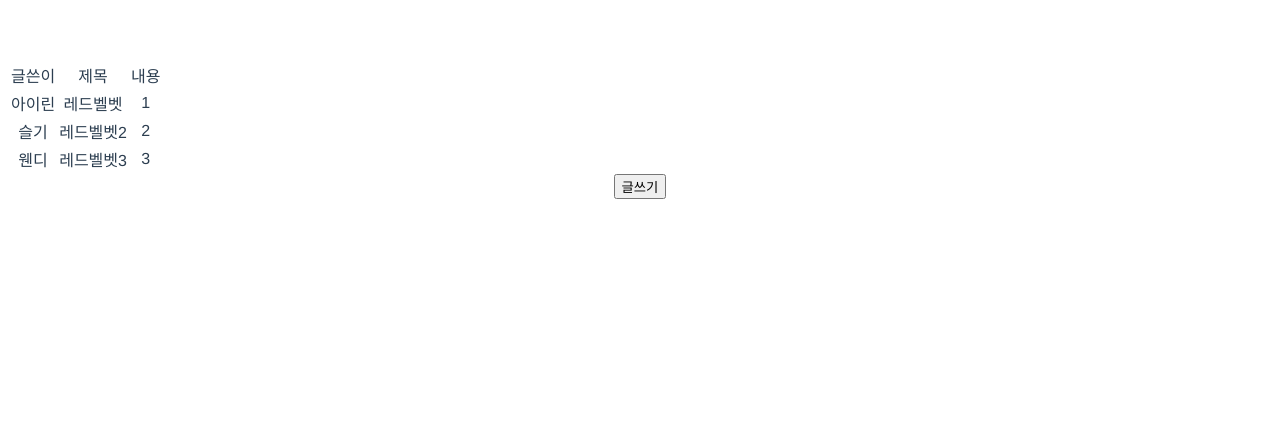
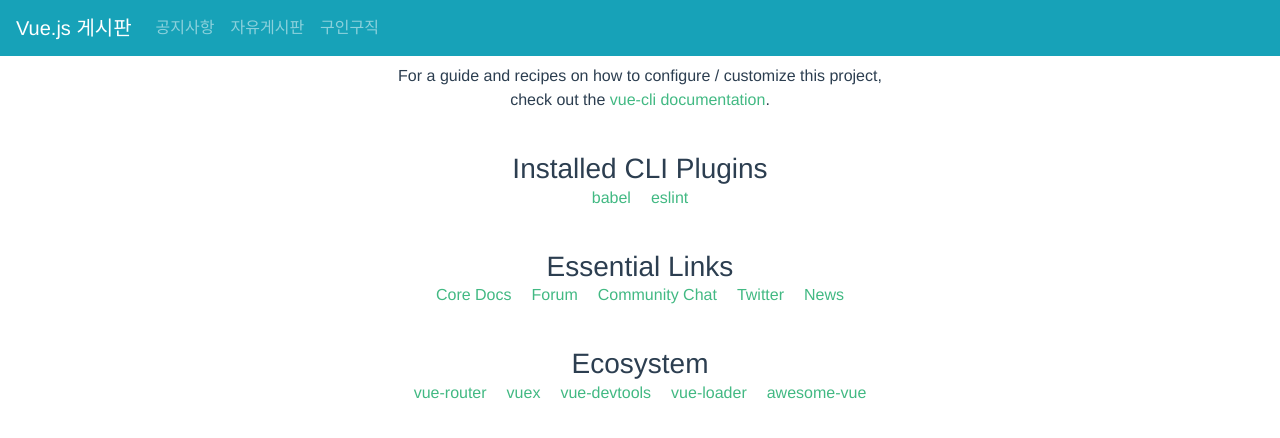
Before and after one commit to yuns111/board-fe, a Vue app: page / in a window 1280 px wide. Shown: the top 438 px of the page. Built offline with nearby package versions, Linux system fonts and the light colour scheme.

Commit message:
bootstrap-vue 적용 - header 추가 - 조회 추가

```diff
--- a/package.json
+++ b/package.json
@@ -8,6 +8,8 @@
     "lint": "vue-cli-service lint"
   },
   "dependencies": {
+    "bootstrap": "^4.3.1",
+    "bootstrap-vue": "^2.1.0",
     "core-js": "^2.6.5",
     "vue": "^2.6.10",
     "vue-router": "^3.0.3",
--- a/public/index.html
+++ b/public/index.html
@@ -5,11 +5,11 @@
     <meta http-equiv="X-UA-Compatible" content="IE=edge">
     <meta name="viewport" content="width=device-width,initial-scale=1.0">
     <link rel="icon" href="<%= BASE_URL %>favicon.ico">
-    <title>notice-fe</title>
+    <title>board-fe</title>
   </head>
   <body>
     <noscript>
-      <strong>We're sorry but notice-fe doesn't work properly without JavaScript enabled. Please enable it to continue.</strong>
+      <strong>We're sorry but board-fe doesn't work properly without JavaScript enabled. Please enable it to continue.</strong>
     </noscript>
     <div id="app"></div>
     <!-- built files will be auto injected -->
--- a/src/App.vue
+++ b/src/App.vue
@@ -1,11 +1,20 @@
 <template>
   <div id="app">
     <div id="nav">
-        <router-view/>
+        <header-component />
+		<router-view />
     </div>
   </div>
 </template>
-
+<script>
+	import HeaderComponent from '@/components/HeaderComponent';
+	export default {
+		name: 'App',
+		components: {
+			HeaderComponent
+		}
+	}
+</script>
 <style>
 #app {
   font-family: 'Avenir', Helvetica, Arial, sans-serif;
@@ -13,6 +22,5 @@
   -moz-osx-font-smoothing: grayscale;
   text-align: center;
   color: #2c3e50;
-  margin-top: 60px;
 }
 </style>
--- /dev/null
+++ b/src/components/Board.vue
@@ -0,0 +1,36 @@
+<template>
+	<div>
+		<b-table striped hover :items="items" :fields="fields"></b-table>
+	</div>
+</template>
+
+<script>
+	import data from '@/data'
+
+	export default {
+		name: "Board",
+		data() {
+			return {
+				items: data.Content,
+				fields: [
+					{
+						key: 'content_id',
+						label: '글번호'
+					},
+					{
+						key: 'title',
+						label: '제목'
+					},
+					{
+						key: 'created_at',
+						label: '작성일'
+					}
+				]
+			}
+		}
+	}
+</script>
+
+<style scoped>
+
+</style>
--- /dev/null
+++ b/src/components/HeaderComponent.vue
@@ -0,0 +1,30 @@
+<template>
+	<div>
+		<b-navbar toggleable="lg" type="dark" variant="info">
+			<b-navbar-brand href="#">Vue.js 게시판</b-navbar-brand>
+
+			<b-navbar-toggle target="nav_collapse"/>
+
+			<b-collapse is-nav id="nav_collapse">
+				<b-navbar-nav>
+					<b-nav-item href="#">공지사항</b-nav-item>
+					<b-nav-item to="/board/free">자유게시판</b-nav-item>
+					<b-nav-item href="#">구인구직</b-nav-item>
+				</b-navbar-nav>
+			</b-collapse>
+		</b-navbar>
+	</div>
+</template>
+
+<script>
+	export default {
+		name: "Header",
+		data() {
+			return {};
+		}
+	}
+</script>
+
+<style scoped>
+
+</style>
--- /dev/null
+++ b/src/components/HelloWorld.vue
@@ -0,0 +1,58 @@
+<template>
+	<div class="hello">
+		<h1>{{ msg }}</h1>
+		<p>
+			For a guide and recipes on how to configure / customize this project,<br>
+			check out the
+			<a href="https://cli.vuejs.org" target="_blank" rel="noopener">vue-cli documentation</a>.
+		</p>
+		<h3>Installed CLI Plugins</h3>
+		<ul>
+			<li><a href="https://github.com/vuejs/vue-cli/tree/dev/packages/%40vue/cli-plugin-babel" target="_blank" rel="noopener">babel</a></li>
+			<li><a href="https://github.com/vuejs/vue-cli/tree/dev/packages/%40vue/cli-plugin-eslint" target="_blank" rel="noopener">eslint</a></li>
+		</ul>
+		<h3>Essential Links</h3>
+		<ul>
+			<li><a href="https://vuejs.org" target="_blank" rel="noopener">Core Docs</a></li>
+			<li><a href="https://forum.vuejs.org" target="_blank" rel="noopener">Forum</a></li>
+			<li><a href="https://chat.vuejs.org" target="_blank" rel="noopener">Community Chat</a></li>
+			<li><a href="https://twitter.com/vuejs" target="_blank" rel="noopener">Twitter</a></li>
+			<li><a href="https://news.vuejs.org" target="_blank" rel="noopener">News</a></li>
+		</ul>
+		<h3>Ecosystem</h3>
+		<ul>
+			<li><a href="https://router.vuejs.org" target="_blank" rel="noopener">vue-router</a></li>
+			<li><a href="https://vuex.vuejs.org" target="_blank" rel="noopener">vuex</a></li>
+			<li><a href="https://github.com/vuejs/vue-devtools#vue-devtools" target="_blank" rel="noopener">vue-devtools</a></li>
+			<li><a href="https://vue-loader.vuejs.org" target="_blank" rel="noopener">vue-loader</a></li>
+			<li><a href="https://github.com/vuejs/awesome-vue" target="_blank" rel="noopener">awesome-vue</a></li>
+		</ul>
+	</div>
+</template>
+
+<script>
+	export default {
+		name: 'HelloWorld',
+		props: {
+			msg: String
+		}
+	}
+</script>
+
+<!-- Add "scoped" attribute to limit CSS to this component only -->
+<style scoped>
+	h3 {
+		margin: 40px 0 0;
+	}
+	ul {
+		list-style-type: none;
+		padding: 0;
+	}
+	li {
+		display: inline-block;
+		margin: 0 10px;
+	}
+	a {
+		color: #42b983;
+	}
+</style>
--- a/src/data/index.js
+++ b/src/data/index.js
@@ -1,17 +1,81 @@
-export default [
+export default {
+	User: [
 		{
-        writer: '아이린',
-        title: '레드벨벳',
-        content: '1'
+			user_id: 1,
+			name: 'lelana',
+			created_at: '2018-09-11 11:42:11'
 		},
 		{
-        writer: '슬기',
-        title: '레드벨벳2',
-        content: '2'
+			user_id: 2,
+			name: '아이린',
+			created_at: '2018-09-11 11:42:11'
 		},
 		{
-        writer: '웬디',
-        title: '레드벨벳3',
-        content: '3'
+			user_id: 3,
+			name: '조이',
+			created_at: '2018-09-11 11:42:11'
+		},
+	],
+	Content: [
+		{
+			content_id: 1,
+			user_id: 1,
+			title: '개린이 르라나의 강의 알람표',
+			context: '아직 미정입니다.',
+			created_at: '2019-01-01 13:11:42',
+			updated_at: null
+		},
+		{
+			content_id: 2,
+			user_id: 3,
+			title: '레드벨벳 많이 사랑해 주세요^^',
+			context: '화이팅!',
+			created_at: '2019-01-02 13:11:42',
+			updated_at: null
+		},
+		{
+			content_id: 3,
+			user_id: 2,
+			title: '생일 축하해주신 여러분 감사합니다!',
+			context: '^^',
+			created_at: '2019-03-29 13:11:42',
+			updated_at: null
+		}
+	],
+	Comment: [
+		{
+			comment_id: 1,
+			user_id: 1,
+			content_id: 3,
+			context: '생일 축하해요!',
+			created_at: '2019-03-29 14:11:11',
+			updated_at: null
+		},
+		{
+			comment_id: 2,
+			user_id: 3,
+			content_id: 3,
+			context: '주현언니 생일 축하해요!',
+			created_at: '2019-03-29 16:11:11',
+			updated_at: null
+		},
+		{
+			comment_id: 3,
+			user_id: 2,
+			content_id: 1,
+			context: '강의 잘 보고 있습니다 ^^',
+			created_at: '2019-03-29 14:11:11',
+			updated_at: null
+		}
+	],
+	SubComment: [
+		{
+			subcomment_id: 1,
+			comment_id: 3,
+			user_id: 1,
+			context: '오 아이린님이 직접 댓글을 달아주시다니 ㅠㅠ 영광입니다!!',
+			created_at: '2019-03-29 16:22:11',
+			updated_at: null
 		}
 	]
+}
--- a/src/main.js
+++ b/src/main.js
@@ -1,9 +1,14 @@
 import Vue from 'vue'
+import BootstrapVue from 'bootstrap-vue'
 import App from './App.vue'
 import router from './router/index'
 import store from './store'
 
+import 'bootstrap/dist/css/bootstrap.css'
+import 'bootstrap-vue/dist/bootstrap-vue.css'
+
 Vue.config.productionTip = false
+Vue.use(BootstrapVue)
 
 new Vue({
   router,
--- a/src/router/index.js
+++ b/src/router/index.js
@@ -1,28 +1,22 @@
 import Vue from 'vue'
 import Router from 'vue-router'
-import Read from '@/components/Read'
-import Create from '@/components/Create'
-import Detail from '@/components/Detail'
+import HelloWorld from '@/components/HelloWorld'
+import Board from '@/components/Board'
 
 Vue.use(Router)
 
 export default new Router({
     routes: [
+		{
+			path: '/',
+			name: 'HelloWorld',
+			component: HelloWorld
+		},
         {
-            path: '/',
-            name: 'Read',
-            component: Read
-        },
-        {
-            path: '/create/:contentId?',
-            name: 'Create',
-            component: Create
-        },
-		{
-			path:'/detail/:contentId',
-			name: 'Detail',
-			component: Detail
-		}
+            path: '/board/free',
+            name: 'Board',
+            component: Board
+        }
     ],
     mode: "history"
 })
```
Lines whose indentation alone changed are shown as unchanged.
